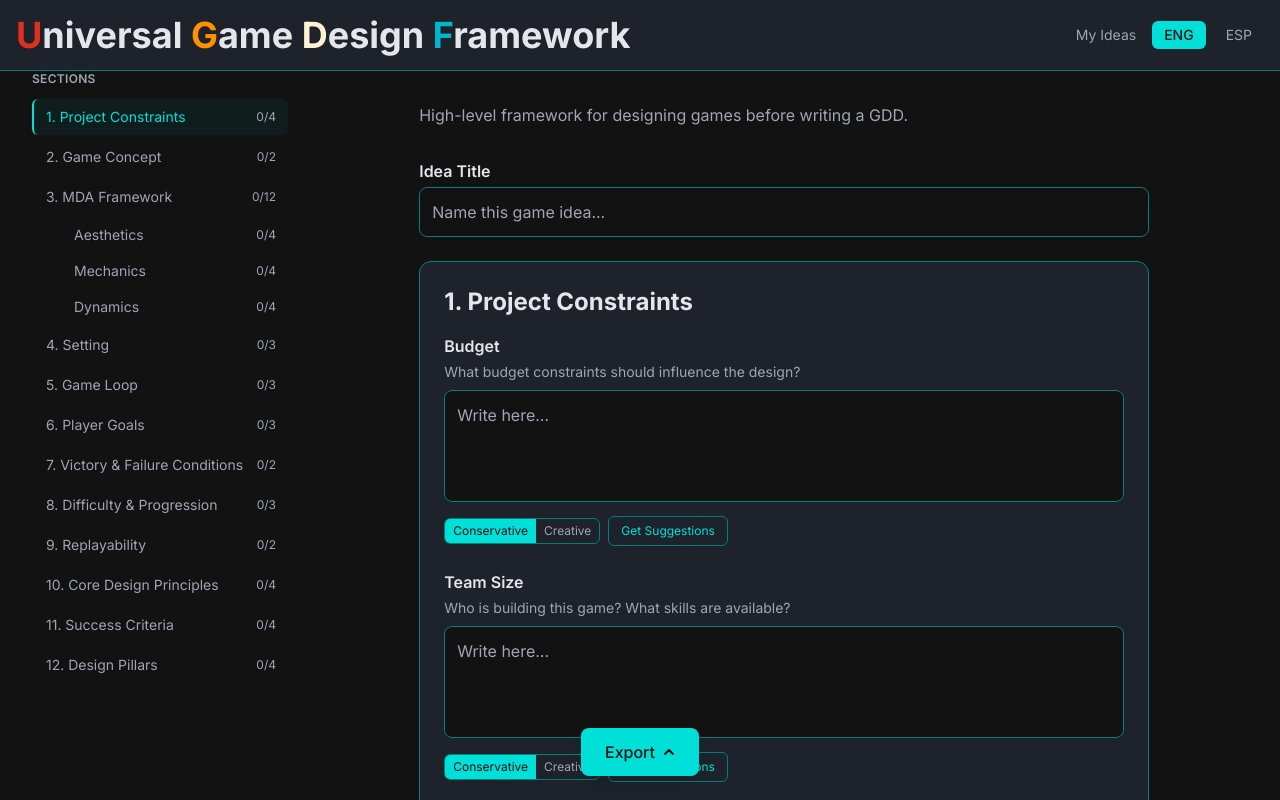
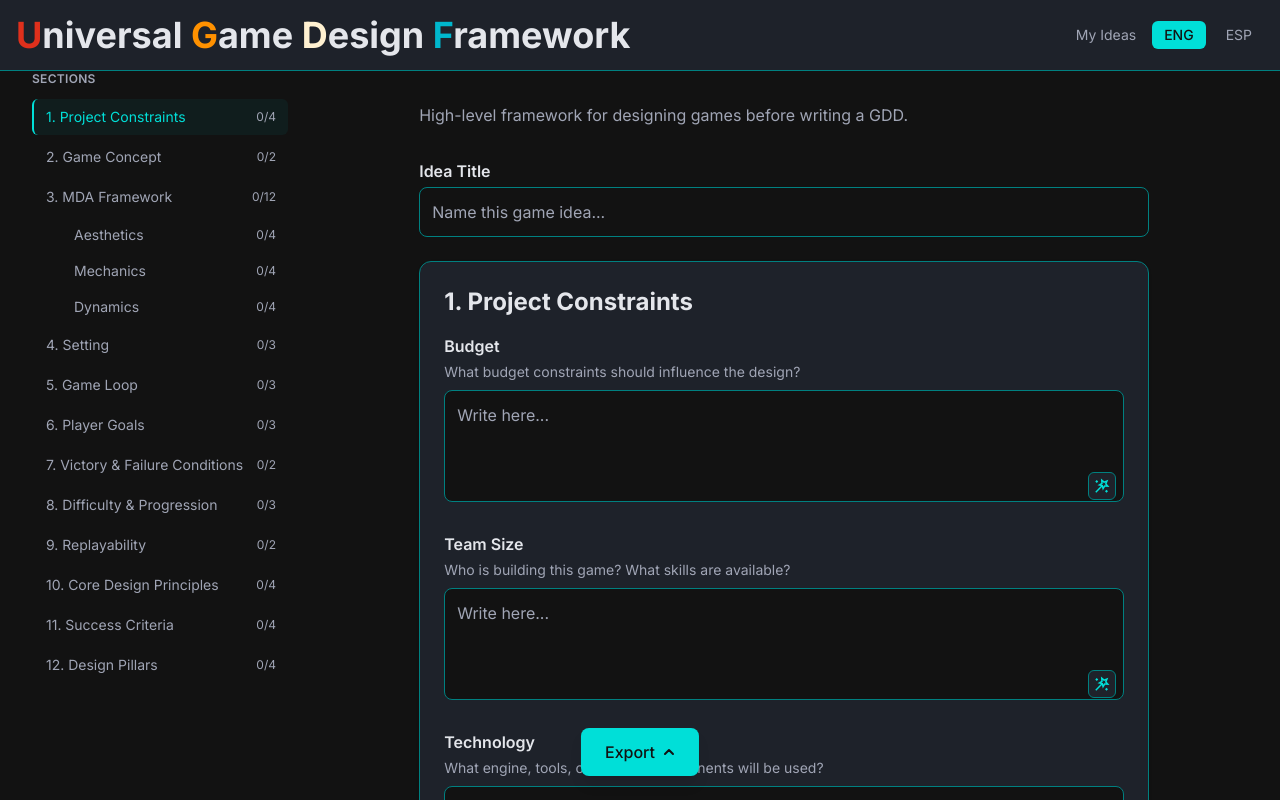
Before and after one commit to santiagopintus/universal-game-design-framework, a Next.js app: page /en in a window 1280 px wide. Shown: the top 800 px of the page. Built offline with nearby package versions, Linux system fonts and the light colour scheme.

Commit message:
Improved AI suggestions UI

```diff
--- a/src/components/Form/Field.tsx
+++ b/src/components/Form/Field.tsx
@@ -1,6 +1,9 @@
 'use client';
 
 import { useEffect, useRef, useState } from 'react';
+import ClickAwayListener from '@mui/material/ClickAwayListener';
+import Popper from '@mui/material/Popper';
+import Tooltip from '@mui/material/Tooltip';
 
 type TemperatureMode = 'conservative' | 'creative';
 
@@ -12,11 +15,22 @@ type FieldProps = {
   value: string;
   onChange: (value: string) => void;
   onAiSuggest?: (temperatureMode: TemperatureMode) => Promise<string[]>;
+  aiHintLabel?: string;
   aiSuggestLabel?: string;
   aiLoadingLabel?: string;
   aiErrorLabel?: string;
   aiConservativeLabel?: string;
   aiCreativeLabel?: string;
+};
+
+const tooltipSx = {
+  bgcolor: 'color-mix(in srgb, var(--color-surface) 92%, transparent)',
+  border: '1px solid var(--color-accent-muted)',
+  borderRadius: '0.75rem',
+  color: 'var(--color-text)',
+  fontSize: '0.75rem',
+  padding: '0.5rem 0.75rem',
+  boxShadow: '0 4px 12px rgba(0, 0, 0, 0.25)',
 };
 
 const Field = ({
@@ -27,6 +41,7 @@ const Field = ({
   value,
   onChange,
   onAiSuggest,
+  aiHintLabel,
   aiSuggestLabel,
   aiLoadingLabel,
   aiErrorLabel,
@@ -34,6 +49,8 @@ const Field = ({
   aiCreativeLabel,
 }: FieldProps) => {
   const textareaRef = useRef<HTMLTextAreaElement>(null);
+  const [wandButton, setWandButton] = useState<HTMLButtonElement | null>(null);
+  const [open, setOpen] = useState(false);
   const [temperatureMode, setTemperatureMode] = useState<TemperatureMode>('conservative');
   const [suggestions, setSuggestions] = useState<string[]>([]);
   const [loading, setLoading] = useState(false);
@@ -63,7 +80,6 @@ const Field = ({
 
   const handlePickSuggestion = (suggestion: string) => {
     onChange(value.trim() ? `${value}\n${suggestion}` : suggestion);
-    setSuggestions([]);
   };
 
   return (
@@ -72,17 +88,60 @@ const Field = ({
         {title}
       </label>
       <p className="text-sm text-text-muted mb-2">{guide}</p>
+      <div className="relative">
         <textarea
           ref={textareaRef}
           id={name}
-        className="w-full min-h-[112px] max-h-[400px] overflow-y-auto resize-none bg-background border border-accent-muted rounded-lg p-3 text-foreground placeholder-text-muted focus:outline-none focus:border-accent transition-colors"
+          className="w-full min-h-[112px] max-h-[400px] overflow-y-auto resize-none bg-background border border-accent-muted rounded-lg p-3 pr-10 text-foreground placeholder-text-muted focus:outline-none focus:border-accent transition-colors"
           placeholder={placeholder}
           value={value}
           onChange={(e) => onChange(e.target.value)}
         />
 
         {onAiSuggest && (
-        <div className="mt-2">
+          <Tooltip
+            title={aiHintLabel ?? 'Get AI generated suggestions based on your project definitions'}
+            arrow
+            placement="top"
+            slotProps={{
+              tooltip: { sx: tooltipSx },
+              arrow: { sx: { color: 'color-mix(in srgb, var(--color-surface) 92%, transparent)' } },
+            }}
+          >
+            <button
+              ref={setWandButton}
+              type="button"
+              onClick={() => setOpen((prev) => !prev)}
+              aria-label={aiHintLabel ?? 'Get AI suggestions'}
+              className={`cursor-pointer absolute bottom-2 right-2 flex items-center justify-center w-7 h-7 rounded-md border transition-colors ${
+                suggestions.length > 0
+                  ? 'bg-accent border-accent'
+                  : 'bg-surface border-accent-muted hover:border-accent'
+              }`}
+            >
+              <svg
+                xmlns="http://www.w3.org/2000/svg"
+                height="18px"
+                viewBox="0 -960 960 960"
+                width="18px"
+                fill={suggestions.length > 0 ? 'var(--color-surface)' : 'var(--color-accent)'}
+              >
+                <path d="m176-120-56-56 301-302-181-45 198-123-17-234 179 151 216-88-87 217 151 178-234-16-124 198-45-181-301 301Zm24-520-80-80 80-80 80 80-80 80Zm355 197 48-79 93 7-60-71 35-86-86 35-71-59 7 92-79 49 90 22 23 90Zm165 323-80-80 80-80 80 80-80 80ZM569-570Z" />
+              </svg>
+            </button>
+          </Tooltip>
+        )}
+
+        {onAiSuggest && open && (
+          <Popper
+            open={open}
+            anchorEl={wandButton}
+            placement="right-start"
+            style={{ zIndex: 20 }}
+            modifiers={[{ name: 'offset', options: { offset: [0, 8] } }]}
+          >
+            <ClickAwayListener onClickAway={() => setOpen(false)}>
+              <div className="w-72 bg-surface border border-accent-muted rounded-xl shadow-lg p-3">
                 <div className="flex items-center gap-2 flex-wrap">
                   <div className="flex rounded-md border border-accent-muted overflow-hidden text-xs">
                     <button
@@ -127,7 +186,7 @@ const Field = ({
                         key={index}
                         type="button"
                         onClick={() => handlePickSuggestion(suggestion)}
-                  className="cursor-pointer text-left text-sm px-3 py-2 rounded-md bg-surface border border-accent-muted hover:border-accent transition-colors text-foreground"
+                        className="cursor-pointer text-left text-sm px-3 py-2 rounded-md bg-background border border-accent-muted hover:border-accent transition-colors text-foreground"
                       >
                         {suggestion}
                       </button>
@@ -135,7 +194,10 @@ const Field = ({
                   </div>
                 )}
               </div>
+            </ClickAwayListener>
+          </Popper>
         )}
+      </div>
     </div>
   );
 };
--- a/src/components/Form/index.tsx
+++ b/src/components/Form/index.tsx
@@ -87,6 +87,7 @@ const MainForm = () => {
   const fieldProps = (key: string) => ({
     ...field(key),
     onAiSuggest: (temperatureMode: 'conservative' | 'creative') => fetchSuggestions(key, temperatureMode),
+    aiHintLabel: t('ai.hint'),
     aiSuggestLabel: t('ai.suggestButton'),
     aiLoadingLabel: t('ai.loading'),
     aiErrorLabel: t('ai.error'),
--- a/src/messages/en.json
+++ b/src/messages/en.json
@@ -58,6 +58,7 @@
     },
 
     "ai": {
+      "hint": "Get AI generated suggestions based on your project definitions",
       "suggestButton": "Get Suggestions",
       "loading": "Thinking…",
       "error": "Couldn't get suggestions. Try again.",
--- a/src/messages/es.json
+++ b/src/messages/es.json
@@ -58,6 +58,7 @@
     },
 
     "ai": {
+      "hint": "Obtén sugerencias generadas por IA según la definición de tu proyecto",
       "suggestButton": "Obtener Sugerencias",
       "loading": "Pensando…",
       "error": "No se pudieron obtener sugerencias. Intenta de nuevo.",
```
Also changed, not shown: 2 other files (tests, documents, lock files or other folders). Lines whose indentation alone changed are shown as unchanged.
